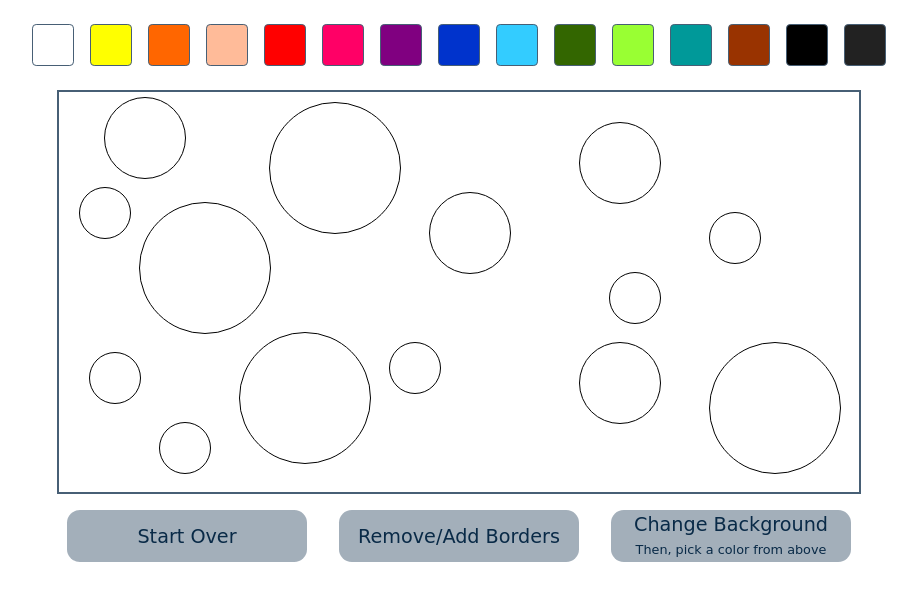
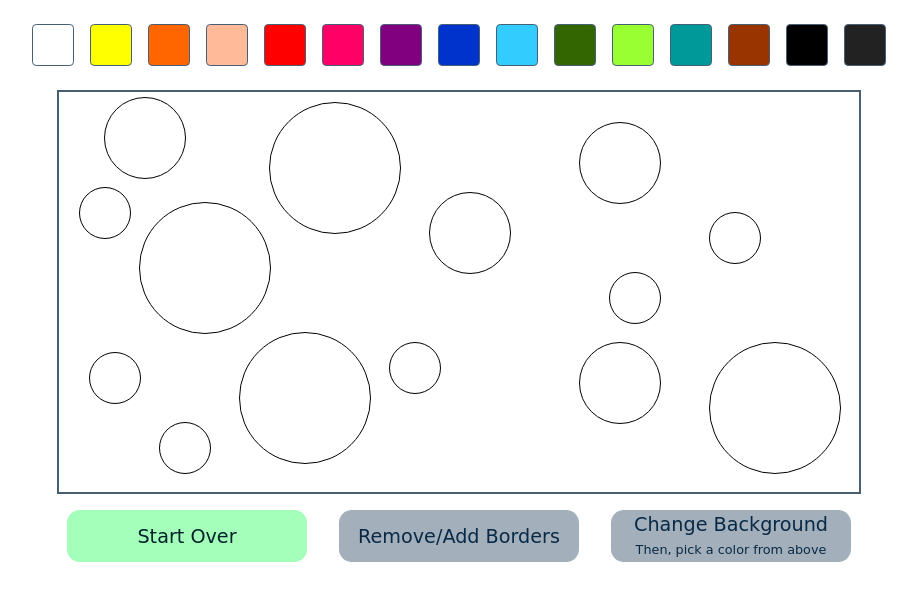
Before and after one commit to veredrec/color-it, a plain HTML site: page index.html in a window 1280 px wide. In both pictures the pointer is over the button "Start Over". Shown: the part 133-734 px from the top of the page, without its empty margins (181-1098 px from the left). Drawn offline with Linux system fonts and the light colour scheme; a web font is replaced by a local one.

Commit message:
Create hover effect for buttons and change readme

```diff
--- a/index.html
+++ b/index.html
@@ -8,7 +8,7 @@
   <link href="https://fonts.googleapis.com/css?family=Delius" rel="stylesheet">
   <script src="https://use.fontawesome.com/7a1353cd80.js"></script>
   <link rel="stylesheet" href="style.css">
-  <title>Color It</title>
+  <title>Color It!</title>
 </head>
 
 <body>
--- a/style.css
+++ b/style.css
@@ -184,11 +184,18 @@ body {
   border-radius: 0.8rem;
   border: none;
   font-family: 'Delius', cursive;
+  transition: all 0.8s ease-in-out;
 }
 .reset:focus,
 .noBorder:focus,
 .background:focus {
   outline: 0;
+}
+.reset:hover,
+.noBorder:hover,
+.background:hover {
+  color: #02232a;
+  background-color: #a3ffba;
 }
 .pick {
   font-size: 0.8rem;
```
Also changed, not shown: 1 other file.
